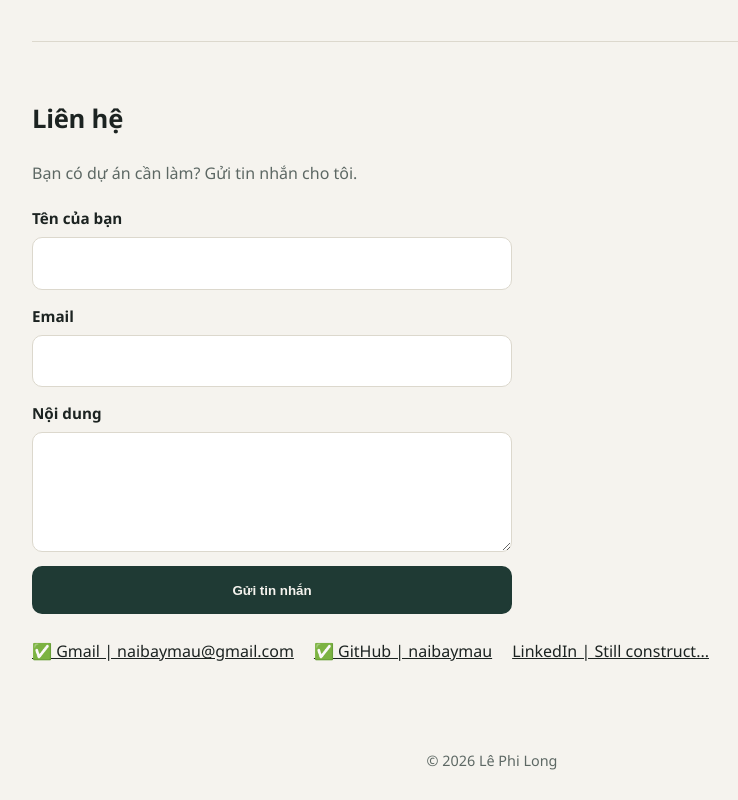
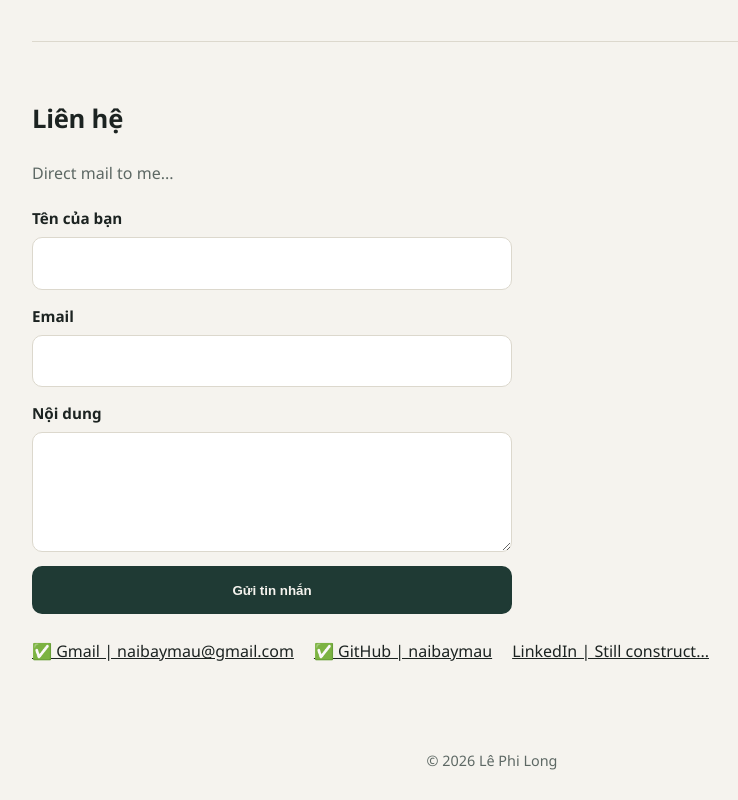
Before and after one commit to naibaymau/portfolio, a plain HTML site: page index.html in a window 1280 px wide. Shown: the part 1069-1869 px from the top of the page, without its empty margins (148-886 px from the left). Drawn offline with Linux system fonts and the light colour scheme.

Commit message:
New Changes

```diff
--- a/index.html
+++ b/index.html
@@ -136,7 +136,7 @@ footer{text-align:center;color:var(--muted);padding:28px 20px calc(28px + env(sa
 
   <section id="contact">
     <h2>Liên hệ</h2>
-    <p style="margin-bottom:20px">Bạn có dự án cần làm? Gửi tin nhắn cho tôi.</p>
+    <p style="margin-bottom:20px">Direct mail to me...</p>
     <form action="mailto:email@example.com" method="post" enctype="text/plain">
       <label>Tên của bạn<input type="text" name="name" autocomplete="name" required></label>
       <label>Email<input type="email" name="email" autocomplete="email" inputmode="email" required></label>
```
